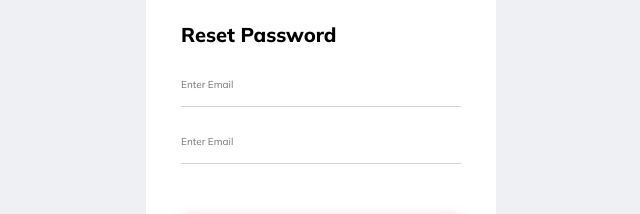
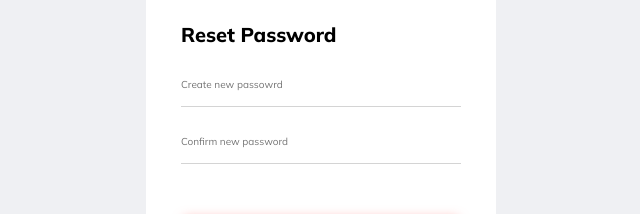
Before and after one commit to iamAbayomi/ful-a, a Next.js app: page /signin in a window 1280 px wide. Shown: the part 165-379 px from the top of the page, without its empty margins (319-959 px from the left). Built offline with nearby package versions, Linux system fonts and the light colour scheme.

Commit message:
styled: added user input fields

```diff
--- a/pages/signin/index.tsx
+++ b/pages/signin/index.tsx
@@ -20,8 +20,8 @@ const signin = () => (
             </div>
             <div className='sub-contents'>
                 <p className="page-header">Reset Password</p>
-                <InputField className="input-field" type={"text"} placeholder="Enter Email" />
-                <InputField className="input-field" type={"text"} placeholder="Enter Email" />
+                <InputField className="" type={"text"} placeholder="Create new passowrd" />
+                <InputField className="" type={"text"} placeholder="Confirm new password" />
                 <button className="red-button">Reset Password</button>
             </div>
         </div>
@@ -35,5 +35,6 @@ const InputPlaceHolder = styled.input`
 `
 
 const InputField = styled.input`
+    display: block;
     margin: 20px 0px 10px;
 `
```
